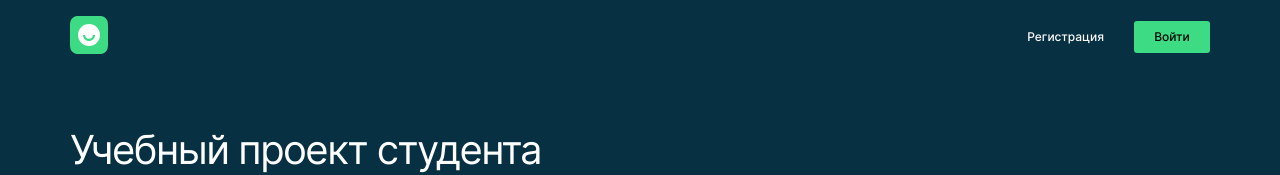
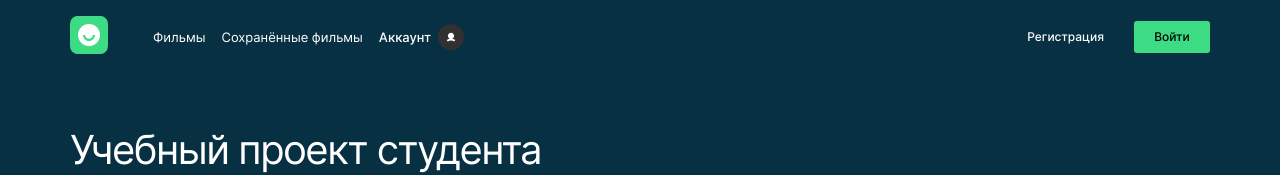
Before and after one commit to a1terw000/movies-explorer-frontend, a React (Create React App) app: page / in a window 1280 px wide. Shown: the top 175 px of the page. Built offline with nearby package versions, Linux system fonts and the light colour scheme.

Commit message:
fix БЭМ

```diff
--- a/src/components/HeaderAuth/HeaderAuth.css
+++ b/src/components/HeaderAuth/HeaderAuth.css
@@ -110,13 +110,13 @@
     justify-content: space-between;
 }
 
-.header-auth__container-account_type_profile {
+.header-auth__container-profile {
     display: flex;
     align-items: center;
     padding-right: 73px;
 }
 
-.header-auth__container-account_type_films {
+.header-auth__container-films {
     display: flex;
     align-items: center;
     padding-left: 45px;
@@ -204,7 +204,7 @@
     .header-auth__button-open-menu {
         display: block;
     }
-    .header-auth__container-account_type_films {
+    .header-auth__container-films {
         flex-direction: column;
         padding: 159px 0 0 0;
     }
@@ -212,7 +212,7 @@
         margin: 0;
         margin-top: 28px;
     }
-    .header-auth__container-account_type_profile {
+    .header-auth__container-profile {
         padding: 0 0 90px 0;
     }
     .header-auth__button-close-menu {
@@ -253,7 +253,7 @@
         top: 14px;
         right: 14px;
     }
-    .header-auth__container-account_type_films {
+    .header-auth__container-films {
         padding-top: 144px;
     }
     .header-auth__link-to-films {
--- a/src/components/HeaderAuth/HeaderAuth.jsx
+++ b/src/components/HeaderAuth/HeaderAuth.jsx
@@ -19,12 +19,12 @@ export default function HeaderAuth() {
                 <Link to={'/'} className='header-auth__home'><img src={headerLogo} alt="Логотип сайта" /></Link>
                 <nav className={`header-auth__container ${isOpen ? 'header-auth__container_open' : ''}`}>
                     <div className='header-auth__container-account'>
-                        <div className='header-auth__container-account_type_films'>
+                        <div className='header-auth__container-films'>
                             <Link to={'/'} className='header-auth__link-to-home'>Главная</Link>
                             <Link to={'/movies'} className={`header-auth__link-to-films ${pathname === '/movies' ? 'header-auth__link-to-films_type_active' : ''}`}>Фильмы</Link>
                             <Link to={'/saved-movies'} className={`header-auth__link-to-films ${pathname === '/saved-movies' ? 'header-auth__link-to-films_type_active' : ''}`}>Сохранённые&nbsp;фильмы</Link>
                         </div>
-                        <div className='header-auth__container-account_type_profile'>
+                        <div className='header-auth__container-profile'>
                             <Link className='header-auth__account' to={'/profile'}>Аккаунт</Link>
                             <div className='header-auth__background'><div className='header-auth__account-icon'></div></div>
                         </div>
--- a/src/components/HeaderUnAuth/HeaderUnAuth.css
+++ b/src/components/HeaderUnAuth/HeaderUnAuth.css
@@ -108,14 +108,14 @@
     display: flex;
 }
 
-.header-un-auth__container-account_type_profile {
+.header-un-auth__container-profile {
     display: flex;
     align-items: center;
     justify-content: center;
     padding-right: 45px;
 }
 
-.header-un-auth__container-account_type_films {
+.header-un-auth__container-films {
     display: flex;
     align-items: center;
     padding-left: 45px;
@@ -244,14 +244,14 @@
         display: block;
 
     }
-    .header-un-auth__container-account_type_films {
+    .header-un-auth__container-films {
         flex-direction: column;
         padding: 159px 0 0 0;
     }
     .header-un-auth__link-to-films {
         margin: 28px 0 0 0;
     }
-    .header-un-auth__container-account_type_profile {
+    .header-un-auth__container-profile {
         padding: 0 0 90px 0;
     }
     .header-un-auth__button-close-menu {
@@ -292,7 +292,7 @@
         top: 14px;
         right: 14px;
     }
-    .header-un-auth__container-account_type_films {
+    .header-un-auth__container-films {
         padding-top: 144px;
     }
     .header-un-auth__link-to-films {
--- a/src/components/HeaderUnAuth/HeaderUnAuth.jsx
+++ b/src/components/HeaderUnAuth/HeaderUnAuth.jsx
@@ -1,37 +1,37 @@
 import './HeaderUnAuth.css';
 import headerLogo from '../../images/main__logo.svg'
-import { Link } from 'react-router-dom';
-// import { useState } from 'react';
+import { Link, useLocation } from 'react-router-dom';
+import { useState } from 'react';
 
 export default function HeaderUnAuth() {
-    // const {pathname} = useLocation()
-    // const [isOpen, setIsOpen] = useState(false)
-    // function clickOnMenu() {
-    //     if(isOpen) {
-    //         setIsOpen(false)
-    //     } else {
-    //         setIsOpen(true)
-    //     }
-    // }
+    const {pathname} = useLocation()
+    const [isOpen, setIsOpen] = useState(false)
+    function clickOnMenu() {
+        if(isOpen) {
+            setIsOpen(false)
+        } else {
+            setIsOpen(true)
+        }
+    }
     return (
         <header className='header-un-auth'>
             <div className='header-un-auth__content'>
                 <Link to={'/'} className='header-un-auth__home'><img src={headerLogo} alt="Логотип сайта" /></Link>
-                {/* <nav className={`header-un-auth__container ${isOpen ? 'header-un-auth__container_open' : ''}`}>
+                <nav className={`header-un-auth__container ${isOpen ? 'header-un-auth__container_open' : ''}`}>
                     <div className='header-un-auth__container-account'>
-                        <div className='header-un-auth__container-account_type_films'>
+                        <div className='header-un-auth__container-films'>
                             <Link to={'/'} className='header-un-auth__link-to-home'>Главная</Link>
                             <Link to={'/movies'} className={`header-un-auth__link-to-films ${pathname === '/movies' ? 'header-un-auth__link-to-films_type_active' : ''}`}>Фильмы</Link>
                             <Link to={'/saved-movies'} className={`header-un-auth__link-to-films ${pathname === '/saved-movies' ? 'header-un-auth__link-to-films_type_active' : ''}`}>Сохранённые&nbsp;фильмы</Link>
                         </div>
-                        <div className='header-un-auth__container-account_type_profile'>
+                        <div className='header-un-auth__container-profile'>
                             <Link className='header-un-auth__account' to={'/profile'}>Аккаунт</Link>
                             <div className='header-un-auth__background'><div className='header-un-auth__account-icon'></div></div>
                         </div>
                         <button type='button' className='header-un-auth__button-close-menu' onClick={clickOnMenu}></button>
                     </div>
                 </nav>
-                <button type='button' className='header-un-auth__button-open-menu' onClick={clickOnMenu}></button> */}
+                <button type='button' className='header-un-auth__button-open-menu' onClick={clickOnMenu}></button>
                 <nav className='header-un-auth__container-auth'>
                     <Link className='header-un-auth__signup' to={'/signup'}>Регистрация</Link>
                     <Link className='header-un-auth__signin' to={'/signin'}>Войти</Link>
--- a/src/components/SearchForm/SearchForm.jsx
+++ b/src/components/SearchForm/SearchForm.jsx
@@ -9,7 +9,7 @@ export default function SearchForm() {
                 <form className='searchForm__form'>
                     <fieldset className='searchForm__fieldset'>
                         <img src={searchForm__icon} alt="иконка" className='searchForm__icon' />
-                        <input type="text" className='searchForm__input' placeholder='Фильм' />
+                        <input name='film' type="text" className='searchForm__input' placeholder='Фильм' />
                         <button className='searchForm__search-button'>Найти</button>
                     </fieldset>
                 </form>
```
Also changed, not shown: public/index.html (line endings or trailing spaces).
